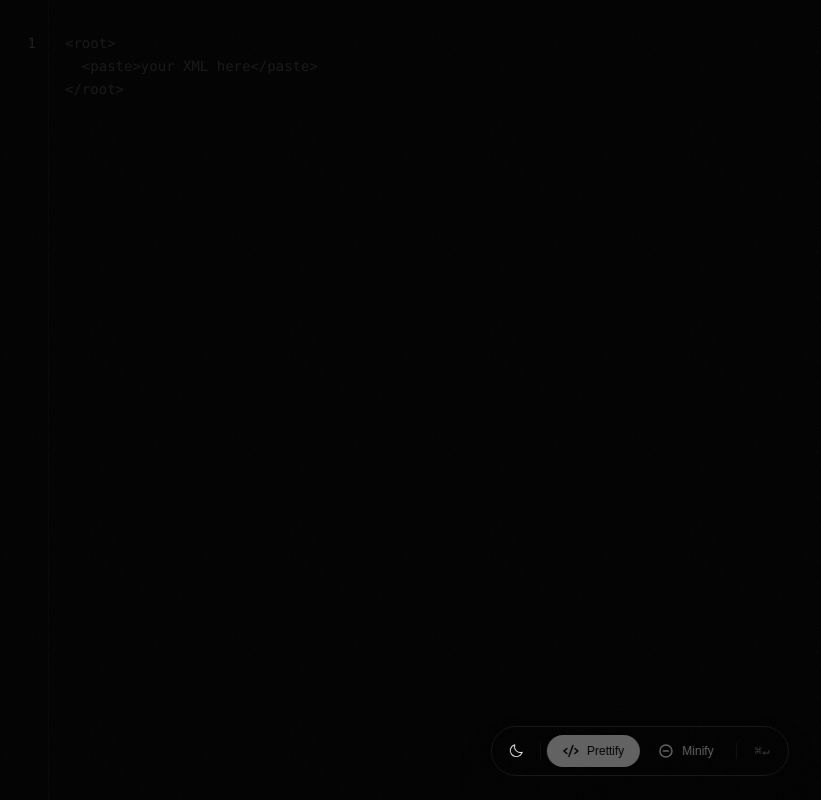
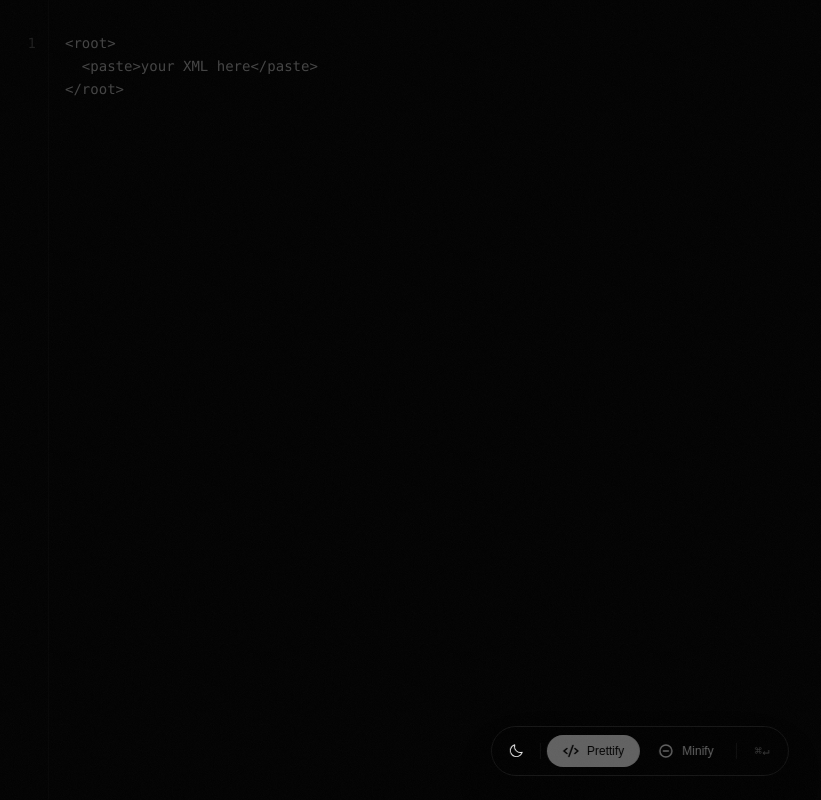
Before and after one commit to geldopc/myXmlFormatter, a React (Vite) app: page / in a window 1280 px wide. Shown: the whole page, without its empty margins (0-821 px from the left). Built offline with nearby package versions, Linux system fonts and the light colour scheme.

Commit message:
fix: improve placeholder text contrast in XML editor

```diff
--- a/src/pages/Home/index.tsx
+++ b/src/pages/Home/index.tsx
@@ -220,7 +220,7 @@ export function Home() {
             placeholder={"<root>\n  <paste>your XML here</paste>\n</root>"}
             spellCheck={false}
             wrap="off"
-            className="flex-1 resize-none bg-transparent outline-none text-foreground dark:text-white dark:subpixel-antialiased placeholder:text-muted-foreground/20 pt-8 pb-28 pl-4 pr-6 overflow-auto"
+            className="flex-1 resize-none bg-transparent outline-none text-foreground dark:text-white dark:subpixel-antialiased placeholder:text-muted-foreground/60 pt-8 pb-28 pl-4 pr-6 overflow-auto"
           />
         ) : (
           <pre
```
